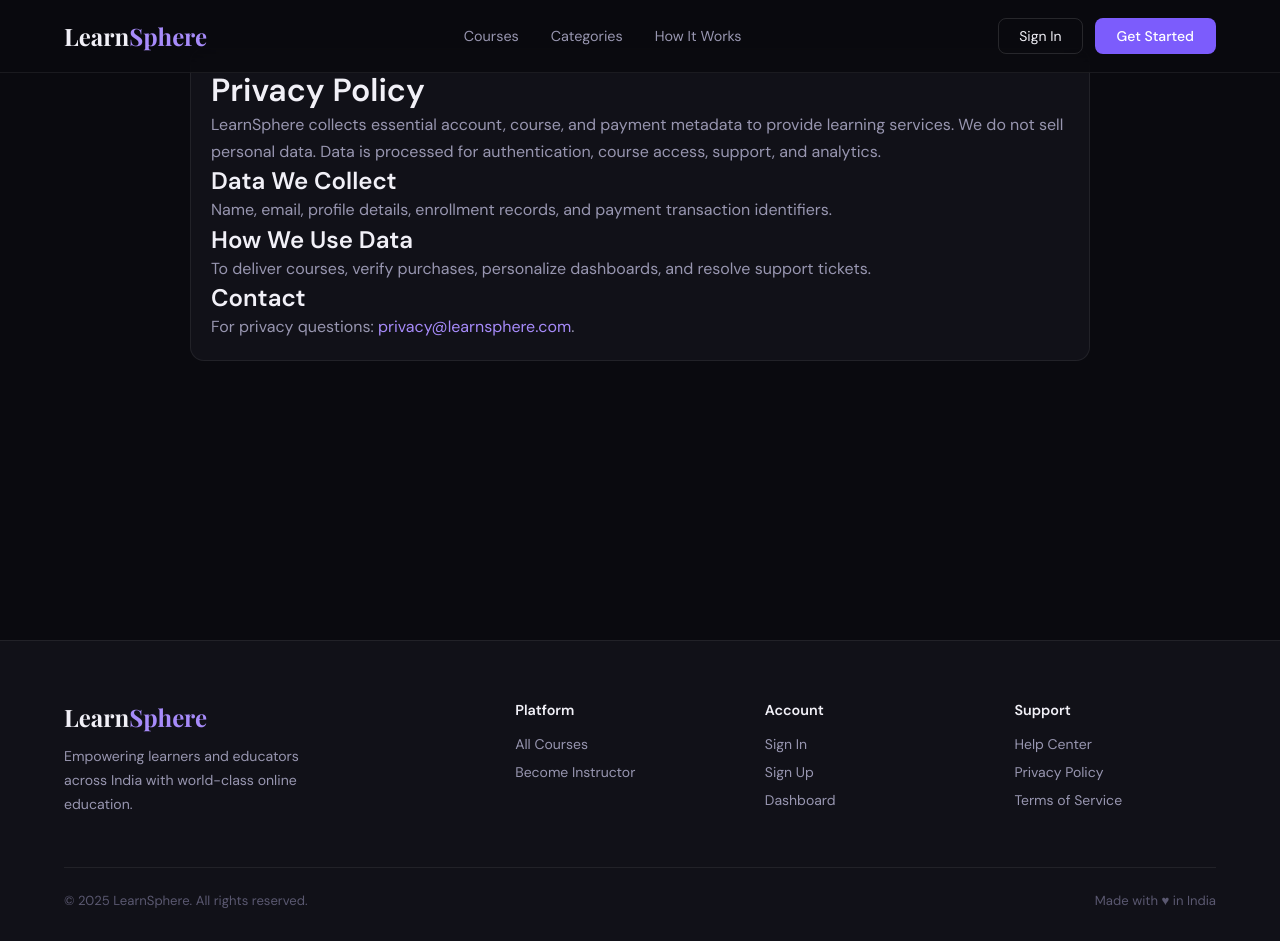
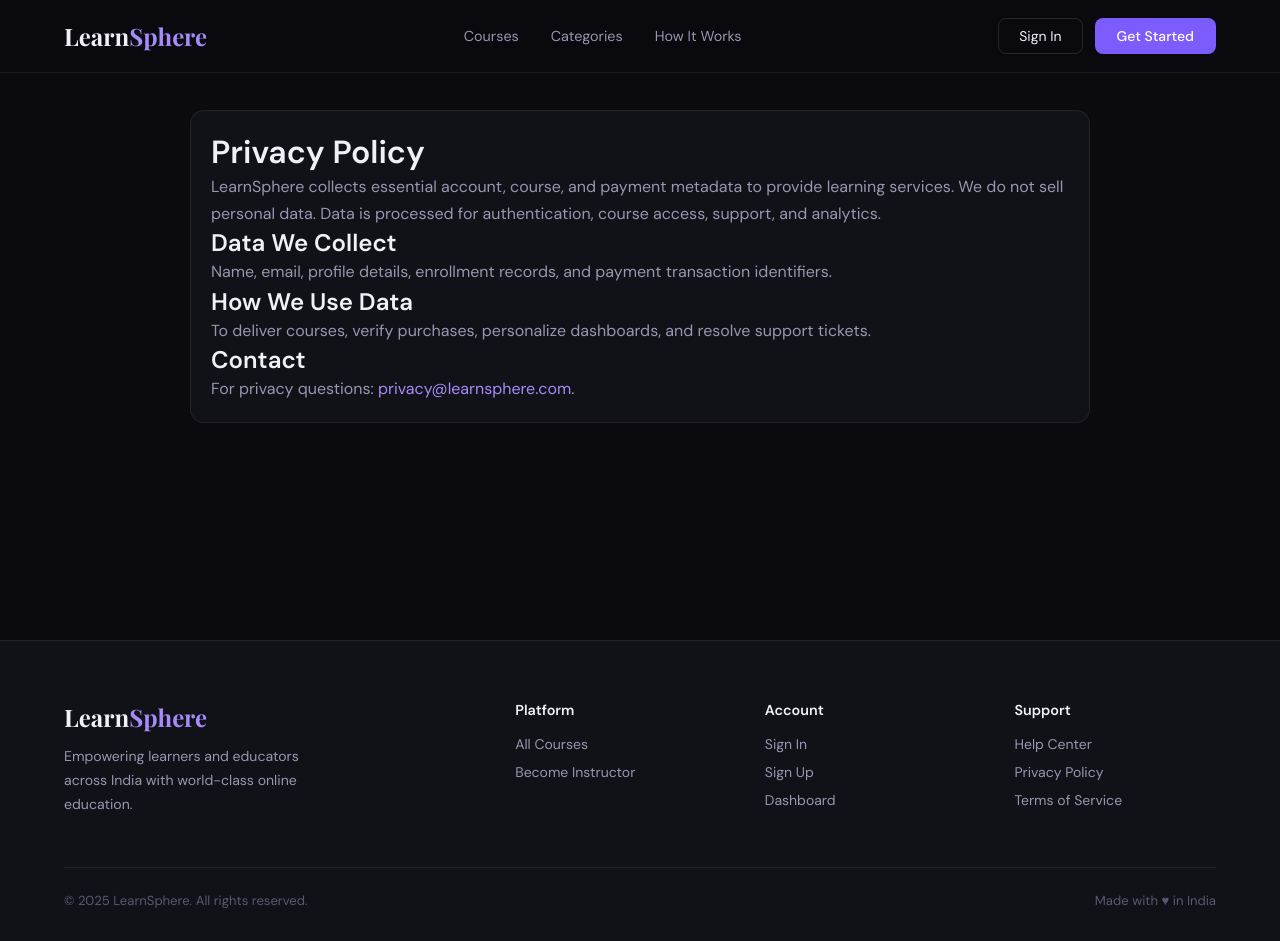
Before and after one commit to anurag166/LearnSphere-Learning-Management-System, a React (Vite) app: page /privacy-policy in a window 1280 px wide. Built offline with nearby package versions, Linux system fonts and the light colour scheme; no server answers.

Commit message:
Fix fixed-navbar overlap on support and legal pages

```diff
--- a/src/pages/HelpCenter.jsx
+++ b/src/pages/HelpCenter.jsx
@@ -25,7 +25,7 @@ export default function HelpCenter() {
   return (
     <>
       <Navbar />
-      <main style={{ minHeight: "80vh", padding: "48px 5%", background: "var(--bg1)", color: "var(--text1)" }}>
+      <main style={{ minHeight: "80vh", padding: "110px 5% 48px", background: "var(--bg1)", color: "var(--text1)" }}>
         <div style={{ maxWidth: 900, margin: "0 auto" }}>
           <h1 style={{ margin: 0, fontSize: 34 }}>Help Center</h1>
           <p style={{ color: "var(--muted)", marginTop: 8 }}>Find quick answers and support resources.</p>
--- a/src/pages/PrivacyPolicy.jsx
+++ b/src/pages/PrivacyPolicy.jsx
@@ -6,7 +6,7 @@ export default function PrivacyPolicy() {
   return (
     <>
       <Navbar />
-      <main style={{ minHeight: "80vh", padding: "48px 5%", background: "var(--bg1)", color: "var(--text1)" }}>
+      <main style={{ minHeight: "80vh", padding: "110px 5% 48px", background: "var(--bg1)", color: "var(--text1)" }}>
         <div style={{ maxWidth: 900, margin: "0 auto", background: "var(--bg2)", border: "1px solid var(--border)", borderRadius: 14, padding: 20 }}>
           <h1 style={{ marginTop: 0 }}>Privacy Policy</h1>
           <p style={{ color: "var(--muted)", lineHeight: 1.7 }}>
--- a/src/pages/TermsOfService.jsx
+++ b/src/pages/TermsOfService.jsx
@@ -6,7 +6,7 @@ export default function TermsOfService() {
   return (
     <>
       <Navbar />
-      <main style={{ minHeight: "80vh", padding: "48px 5%", background: "var(--bg1)", color: "var(--text1)" }}>
+      <main style={{ minHeight: "80vh", padding: "110px 5% 48px", background: "var(--bg1)", color: "var(--text1)" }}>
         <div style={{ maxWidth: 900, margin: "0 auto", background: "var(--bg2)", border: "1px solid var(--border)", borderRadius: 14, padding: 20 }}>
           <h1 style={{ marginTop: 0 }}>Terms of Service</h1>
           <p style={{ color: "var(--muted)", lineHeight: 1.7 }}>
```
